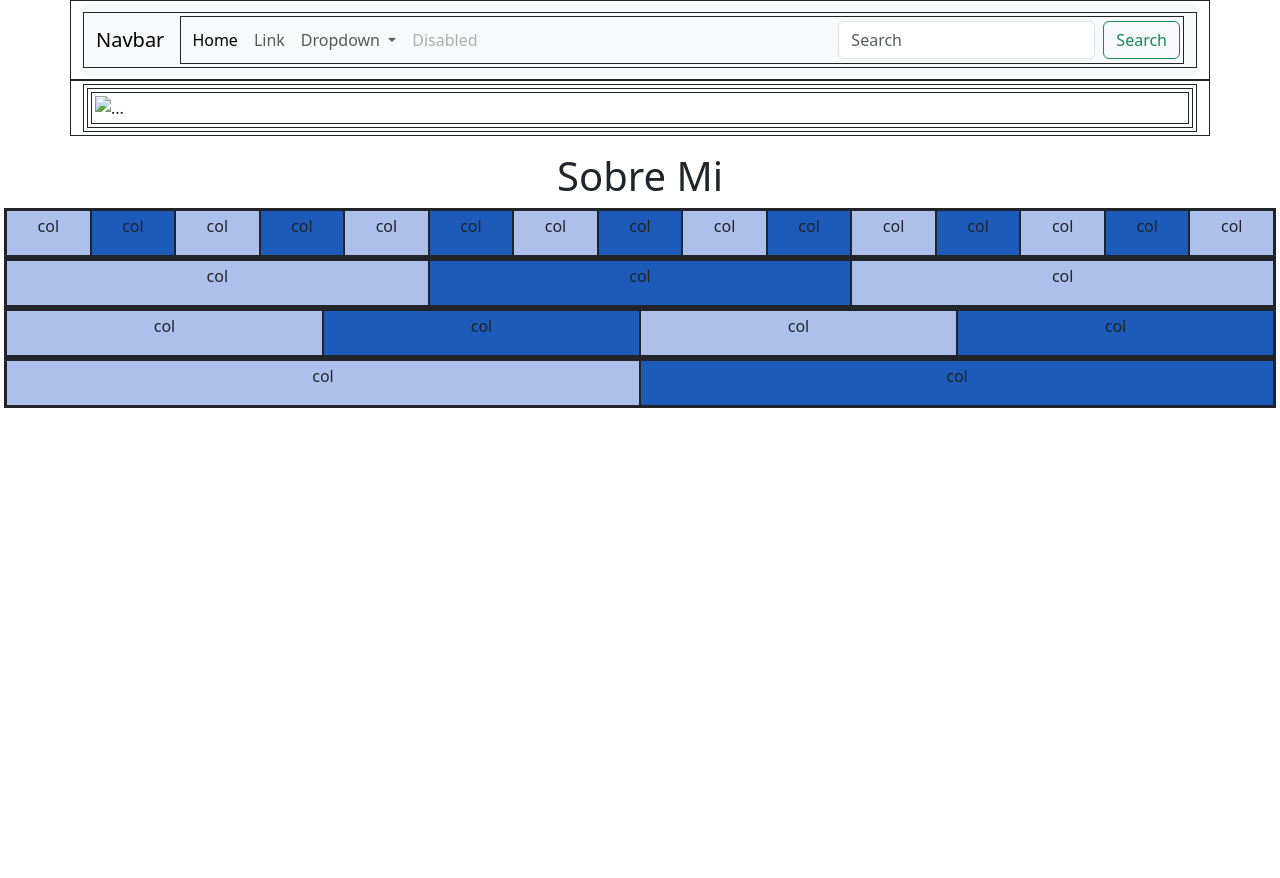
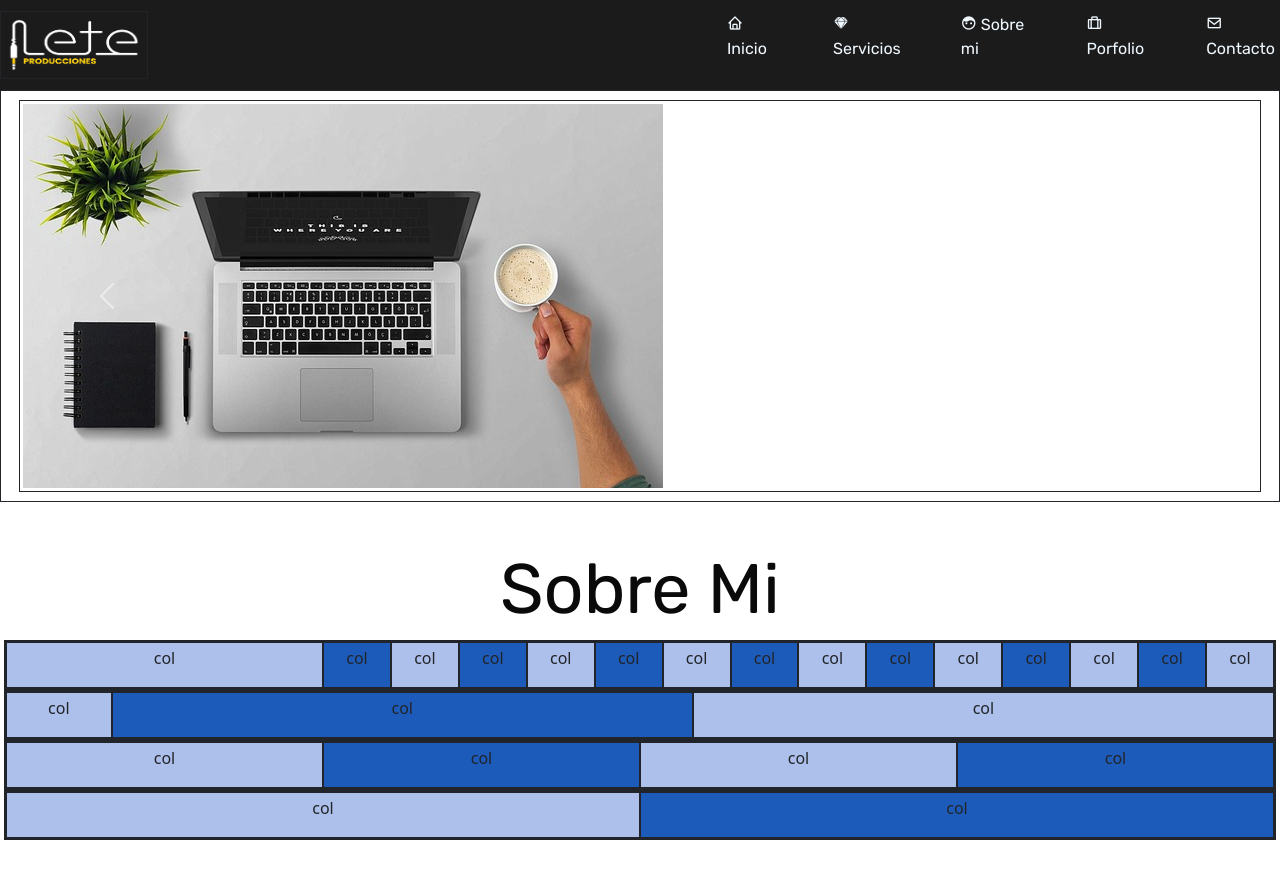
Before and after one commit to Emmanuel-oscar/Mi-primer-repo-coder, a plain HTML site: page Paginas/bootstrap.html in a window 1280 px wide. Shown: the top 878 px of the page. Drawn offline with nearby package versions, Linux system fonts and the light colour scheme.

Commit message:
carrousel

```diff
--- a/Paginas/bootstrap.html
+++ b/Paginas/bootstrap.html
@@ -3,70 +3,90 @@
   <head>
     <meta charset="UTF-8" />
     <meta name="viewport" content="width=device-width, initial-scale=1.0" />
+    <link href='https://unpkg.com/boxicons@2.1.4/css/boxicons.min.css' rel='stylesheet'>
+    <link rel="preconnect" href="https://fonts.googleapis.com">
+    <link rel="preconnect" href="https://fonts.gstatic.com" crossorigin>
+    <link href="https://fonts.googleapis.com/css2?family=Cinzel:wght@400;600&family=Rubik:wght@300;400;600&display=swap" rel="stylesheet">
     <!--boostrap interno twiter-->
     <link rel="stylesheet" href="/css/bootstrap.css">
     <!--Custom style mis codigos-->
+    <link rel="stylesheet" href="../css/estilo.css">
     <link rel="stylesheet" href="../css/ejemplo-bootstrap.css" />
 
     <title>Ejemplo Bootstr</title>
   </head>
   <body>
-   <div class="container">
-    <nav class="navbar navbar-expand-lg bg-body-tertiary">
-      <div class="container-fluid">
-        <a class="navbar-brand" href="#">Navbar</a>
-        <button class="navbar-toggler" type="button" data-bs-toggle="collapse" data-bs-target="#navbarSupportedContent" aria-controls="navbarSupportedContent" aria-expanded="false" aria-label="Toggle navigation">
-          <span class="navbar-toggler-icon"></span>
-        </button>
-        <div class="collapse navbar-collapse" id="navbarSupportedContent">
-          <ul class="navbar-nav me-auto mb-2 mb-lg-0">
-            <li class="nav-item">
-              <a class="nav-link active" aria-current="page" href="#">Home</a>
+    <nav class="navegacion">
+      <div class="logo__container">
+           <img
+           src="../img/Logo LETE Producciones-03.png" width="140px" height="60px"
+           alt="leteweb"
+           class="logo"/>
+           </div>
+
+       <input type="checkbox" id="check_menu">
+       <ul class="navegacion__nav">
+           <li class="nav__item active">
+           <a href="../index.html">
+           <i class="bx bx-home"></i>
+           Inicio
+          </a>
           </li>
-            <li class="nav-item">
-              <a class="nav-link" href="#">Link</a>
+
+       <li class="nav__item">
+           <a href="./Servicios.html">
+           <i class='bx bxl-sketch'></i>
+           Servicios
+           </a>
            </li>
-            <li class="nav-item dropdown">
-              <a class="nav-link dropdown-toggle" href="#" role="button" data-bs-toggle="dropdown" aria-expanded="false">
-                Dropdown
+
+       <li class="nav__item">
+          <a href="./sobre mi.html">
+          <i class='bx bxs-face'></i>
+           Sobre mi
            </a>
-              <ul class="dropdown-menu">
-                <li><a class="dropdown-item" href="#">Action</a></li>
-                <li><a class="dropdown-item" href="#">Another action</a></li>
-                <li><hr class="dropdown-divider"></li>
-                <li><a class="dropdown-item" href="#">Something else here</a></li>
-              </ul>
            </li>
-            <li class="nav-item">
-              <a class="nav-link disabled" aria-disabled="true">Disabled</a>
+
+       <li class="nav__item">
+           <a href="./porfolio.html">
+           <i class="bx bx-briefcase-alt"></i>
+           Porfolio
+
+       <li class="nav__item">
+          <a href="./contacto.html">
+          <i class='bx bx-envelope'></i>
+          Contacto
+          </a>
          </li>
          </ul>
-          <form class="d-flex" role="search">
-            <input class="form-control me-2" type="search" placeholder="Search" aria-label="Search">
-            <button class="btn btn-outline-success" type="submit">Search</button>
-          </form>
+
+         <label for="check_menu">
+          <i class="bx bx-menu"></i>
+        </label>
+
         </div>
-      </div>
+
+
         </nav>
 
 
 
 
-   </div>
-  <div class="container">
+
+  <div class="container-fluid">
 
 
 
     <div id="carouselExample" class="carousel slide">
       <div class="carousel-inner">
         <div class="carousel-item active">
-          <img src="..." class="d-block w-100" alt="...">
+          <img src="../img/laptop-1205256_640.jpg"  class="d-block w-90" alt="...">
         </div>
         <div class="carousel-item">
-          <img src="..." class="d-block w-100" alt="...">
+          <img src="../img/laptop-1483974_640.jpg" class="d-block w-90" alt="...">
         </div>
         <div class="carousel-item">
-          <img src="..." class="d-block w-100" alt="...">
+          <img src="../img/web-3828301_640.jpg" class="d-block w-90" alt="...">
         </div>
       </div>
       <button class="carousel-control-prev" type="button" data-bs-target="#carouselExample" data-bs-slide="prev">
@@ -86,7 +106,7 @@
       <h1>Sobre Mi</h1>
 
       <section class="row">
-        <div class="col">col</div>
+        <div class="col-3">col</div>
         <div class="col">col</div>
         <div class="col">col</div>
         <div class="col">col</div>
@@ -104,7 +124,7 @@
       </section>
 
       <section class="row">
-        <div class="col">col</div>
+        <div class="col-1">col</div>
         <div class="col">col</div>
         <div class="col">col</div>
       </section>
--- a/css/ejemplo-bootstrap.css
+++ b/css/ejemplo-bootstrap.css
@@ -28,3 +28,15 @@ section :nth-child(even) {
 section :nth-child(odd) {
     background-color: #adbfeb;
 }
+/*carrousel*/
+
+.carousel,.carousel-inner{
+    border: none;
+
+}
+
+.carousel-item{
+
+
+
+}
```
Also changed, not shown: Paginas/sobre mi.html (+1 -1 lines), img/mia2.jpg (added), img/mia3.jpg (added), 1 other file. Lines whose indentation alone changed are shown as unchanged.
